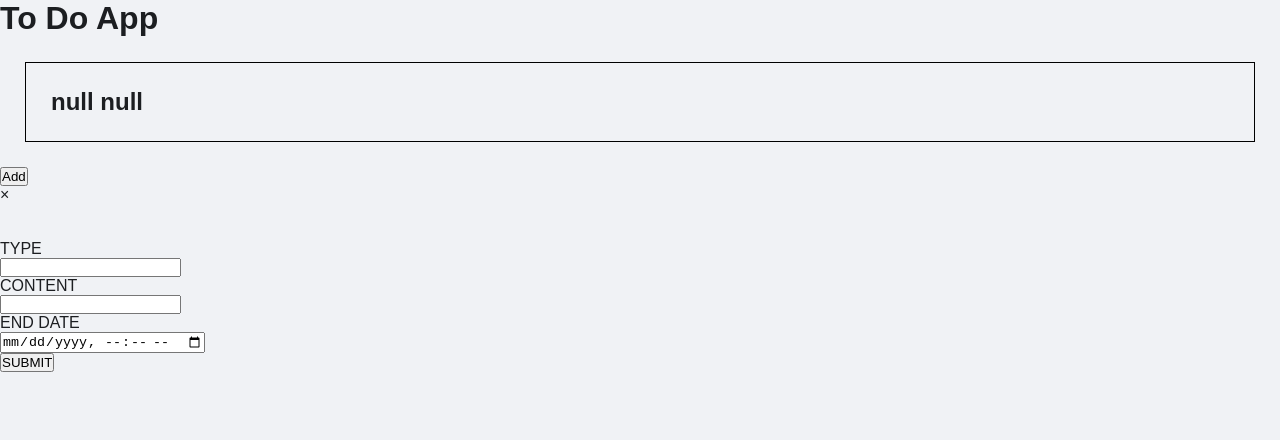
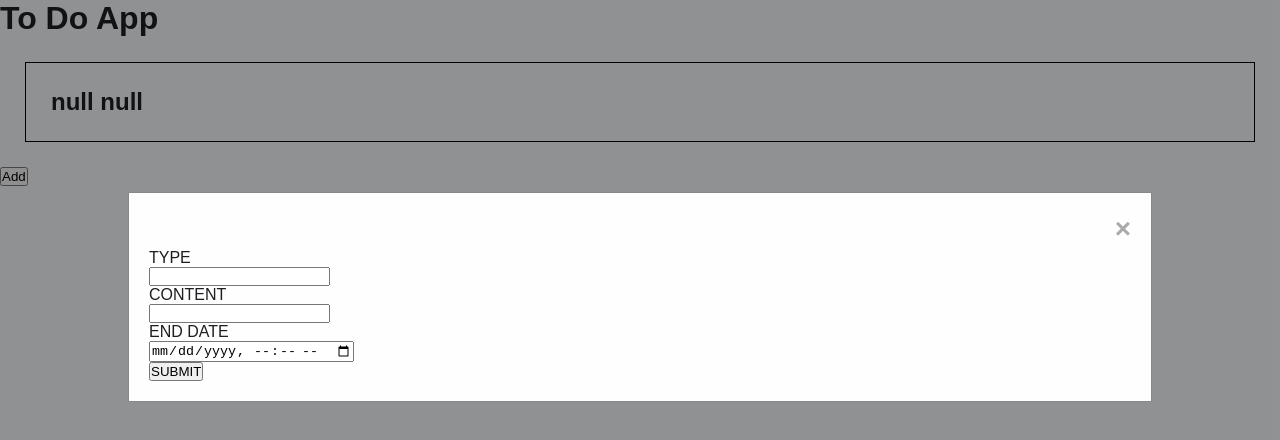
Before and after one commit to JurateCepaitiene/Baigiamasis, a plain HTML site: page todo_app/todo_app.html in a window 1280 px wide. Both pictures are taken after a click on the button "Add". Drawn offline with Linux system fonts and the light colour scheme; no server answers.

Commit message:
CSS update

```diff
--- a/index.css
+++ b/index.css
@@ -180,3 +180,45 @@ footer ol li a:hover {
 footer small {
   font-size: 11px;
 }
+
+/* The Modal (background) */
+.modal {
+  display: none; /* Hidden by default */
+  position: fixed; /* Stay in place */
+  z-index: 1; /* Sit on top */
+  left: 0;
+  top: 0;
+  width: 100%; /* Full width */
+  height: 100%; /* Full height */
+  overflow: auto; /* Enable scroll if needed */
+  background-color: rgb(0, 0, 0); /* Fallback color */
+  background-color: rgba(0, 0, 0, 0.4); /* Black w/ opacity */
+}
+
+/* Modal Content/Box */
+.modal-content {
+  background-color: #fefefe;
+  margin: 15% auto; /* 15% from the top and centered */
+  padding: 20px;
+  border: 1px solid #888;
+  width: 80%; /* Could be more or less, depending on screen size */
+}
+
+/* The Close Button */
+.close {
+  color: #aaa;
+  float: right;
+  font-size: 28px;
+  font-weight: bold;
+}
+
+.close:hover,
+.close:focus {
+  color: black;
+  text-decoration: none;
+  cursor: pointer;
+}
+
+.error-text {
+  color: red;
+}
```
